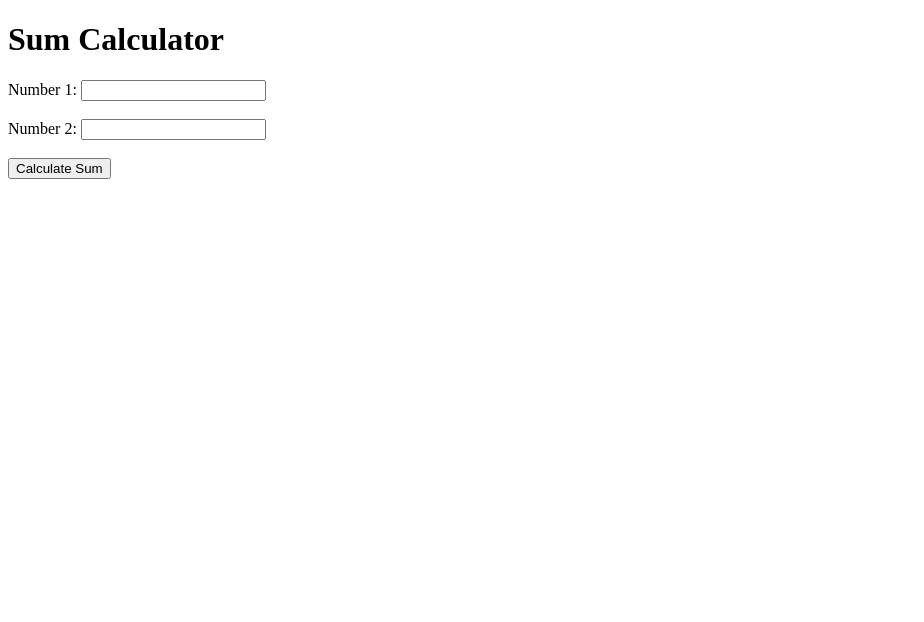
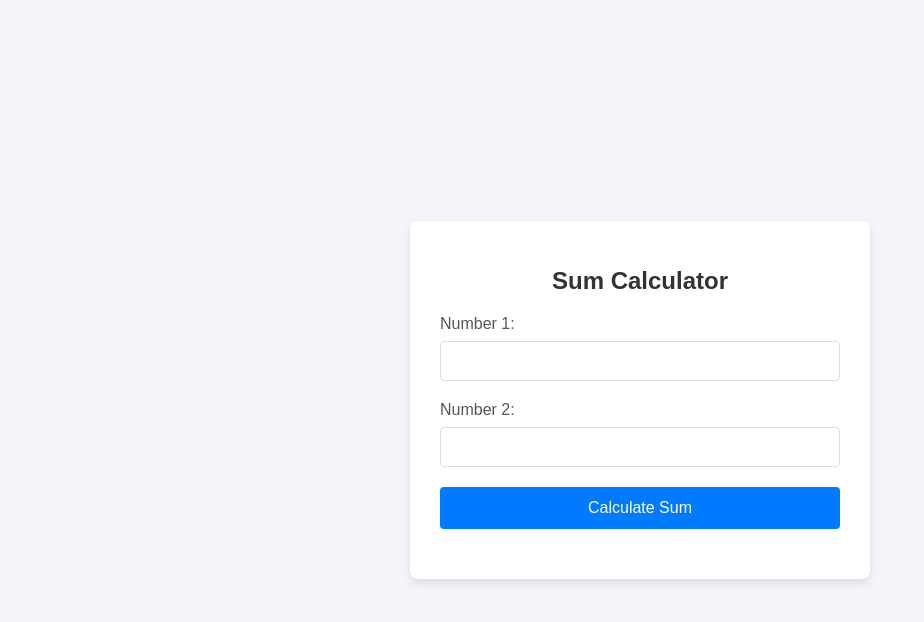
Before and after one commit to zayans26/mystaticwebapp, a plain HTML site: page public/sum.html in a window 1280 px wide. Shown: the whole page, without its empty margins (0-924 px from the left). Drawn offline with Linux system fonts and the light colour scheme.

Commit message:
Update sum.html

```diff
--- a/public/sum.html
+++ b/public/sum.html
@@ -4,6 +4,73 @@
     <meta charset="UTF-8">
     <meta name="viewport" content="width=device-width, initial-scale=1.0">
     <title>Sum Calculator</title>
+    <style>
+        body {
+            font-family: 'Arial', sans-serif;
+            background-color: #f4f4f9;
+            margin: 0;
+            padding: 0;
+            display: flex;
+            justify-content: center;
+            align-items: center;
+            height: 100vh;
+        }
+
+        .container {
+            background-color: white;
+            padding: 30px;
+            border-radius: 8px;
+            box-shadow: 0 4px 8px rgba(0, 0, 0, 0.1);
+            max-width: 400px;
+            width: 100%;
+        }
+
+        h1 {
+            font-size: 24px;
+            text-align: center;
+            margin-bottom: 20px;
+            color: #333;
+        }
+
+        label {
+            font-size: 16px;
+            margin-bottom: 8px;
+            display: block;
+            color: #555;
+        }
+
+        input[type="number"] {
+            width: 100%;
+            padding: 10px;
+            margin-bottom: 20px;
+            border: 1px solid #ddd;
+            border-radius: 4px;
+            font-size: 16px;
+            box-sizing: border-box;
+        }
+
+        button {
+            width: 100%;
+            background-color: #007BFF;
+            color: white;
+            padding: 12px;
+            border: none;
+            border-radius: 4px;
+            font-size: 16px;
+            cursor: pointer;
+        }
+
+        button:hover {
+            background-color: #0056b3;
+        }
+
+        #result {
+            margin-top: 20px;
+            font-size: 18px;
+            color: #333;
+            text-align: center;
+        }
+    </style>
     <script>
         async function calculateSum(event) {
             event.preventDefault();
@@ -40,17 +107,19 @@
     </script>
 </head>
 <body>
+    <div class="container">
         <h1>Sum Calculator</h1>
         <form onsubmit="calculateSum(event)">
             <label for="num1">Number 1:</label>
-        <input type="number" id="num1" name="num1" required><br><br>
+            <input type="number" id="num1" name="num1" required>
 
             <label for="num2">Number 2:</label>
-        <input type="number" id="num2" name="num2" required><br><br>
+            <input type="number" id="num2" name="num2" required>
 
             <button type="submit">Calculate Sum</button>
         </form>
 
         <p id="result"></p>
+    </div>
 </body>
 </html>
```
Lines whose indentation alone changed are shown as unchanged.
